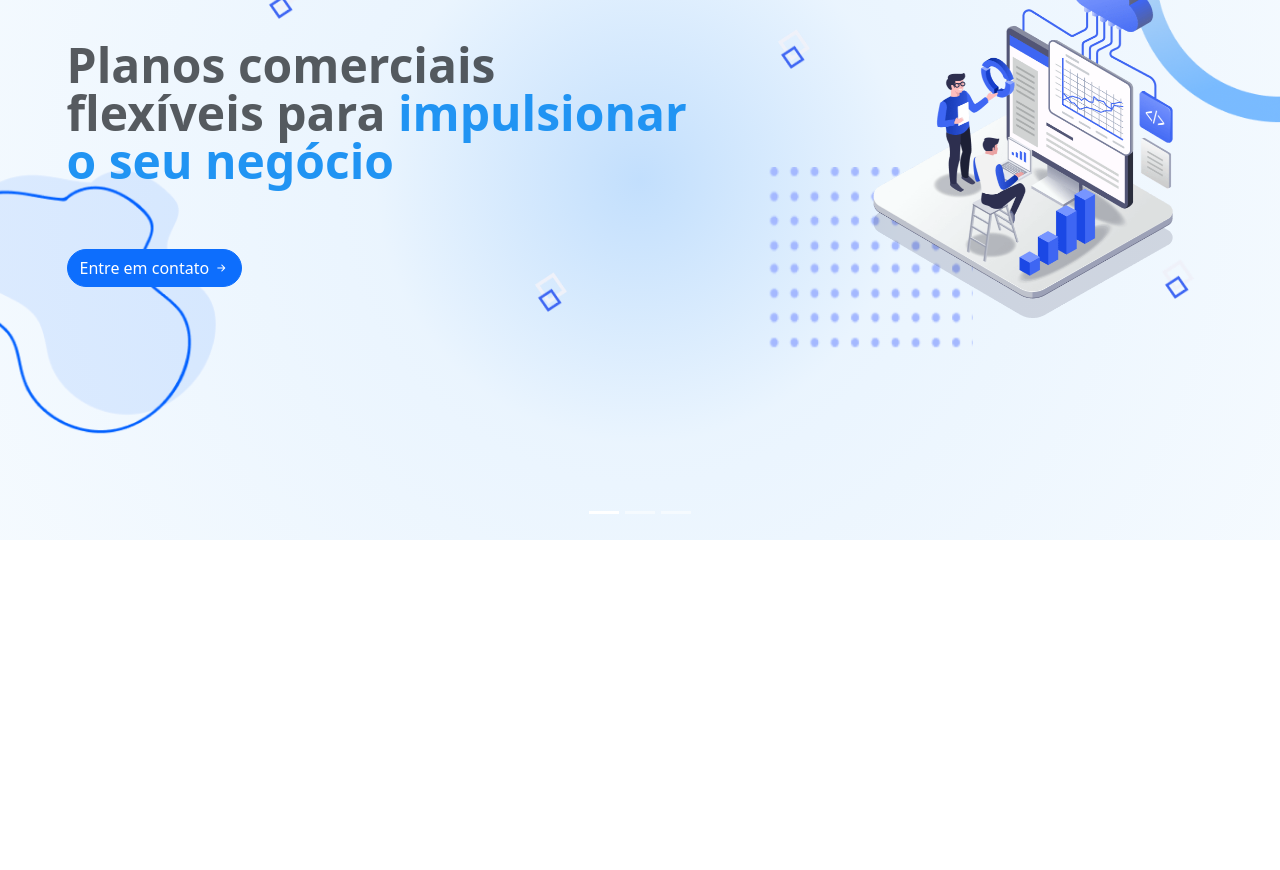
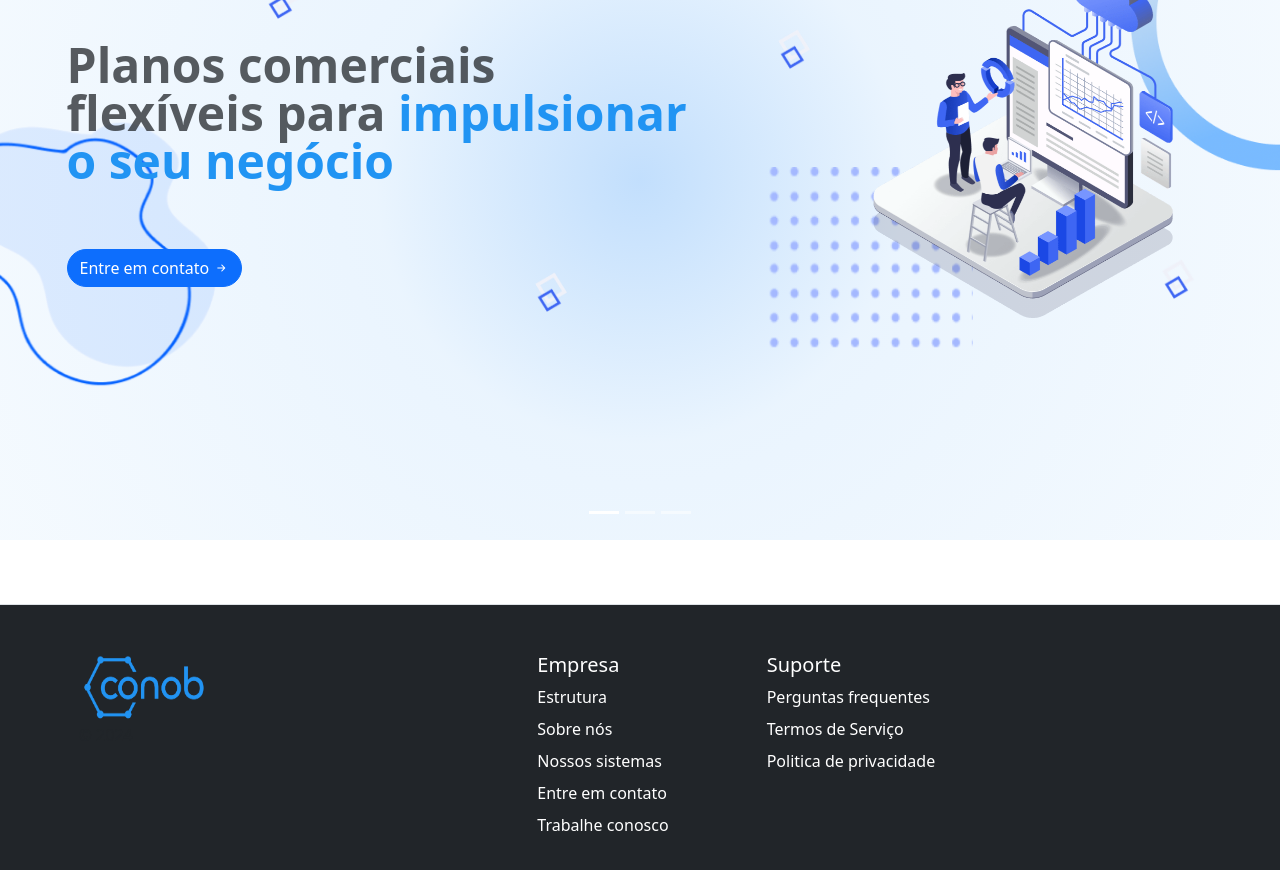
Before and after one commit to GreyPompom/conob_software, a React (Create React App) app: page / in a window 1280 px wide. Shown: the part 180-1050 px from the top of the page. Before the commit the page ends 800 px from the top, so only its background shows below. Built offline with nearby package versions, Linux system fonts and the light colour scheme.

Commit message:
feat: footer

```diff
--- /dev/null
+++ b/src/components/Footer/footer.css
@@ -0,0 +1,9 @@
+footer .logo-navbar{
+    height: 70px;
+    width: 130px;
+  }
+    footer {
+        padding: 0 5.2vw;
+        margin-right:0 !important;
+        margin-left:0 !important;
+    }
--- /dev/null
+++ b/src/components/Footer/footer.js
@@ -0,0 +1,40 @@
+import logo from '../../assets/logo/logo_conob_zoom.png';
+import './footer.css';
+function footer() {
+  return (
+      <footer class="row row-cols-1 row-cols-sm-2 row-cols-md-5 py-5  border-top bg-dark text-white">
+        <div class="col mb-3">
+        <a className="navbar-brand " href="#">
+            <img src={logo} alt="Logo" className="logo-navbar" />
+          </a>
+          <p class="text-body-secondary">&copy; 2024</p>
+        </div>
+
+        <div class="col mb-3">
+
+        </div>
+
+        <div class="col mb-3 ">
+          <h5>Empresa</h5>
+          <ul class="nav flex-column">
+            <li class="nav-item mb-2"><a href="#" class="nav-link p-0 text-white">Estrutura</a></li>
+            <li class="nav-item mb-2"><a href="#" class="nav-link p-0 text-white">Sobre nós</a></li>
+            <li class="nav-item mb-2"><a href="#" class="nav-link p-0 text-white">Nossos sistemas</a></li>
+            <li class="nav-item mb-2"><a href="#" class="nav-link p-0 text-white">Entre em contato</a></li>
+            <li class="nav-item mb-2"><a href="#" class="nav-link p-0 text-white">Trabalhe conosco</a></li>
+          </ul>
+        </div>
+
+        <div class="col mb-3">
+          <h5>Suporte</h5>
+          <ul class="nav flex-column">
+            <li class="nav-item mb-2"><a href="#" class="nav-link p-0 text-white">Perguntas frequentes</a></li>
+            <li class="nav-item mb-2"><a href="#" class="nav-link p-0 text-white">Termos de Serviço</a></li>
+            <li class="nav-item mb-2"><a href="#" class="nav-link p-0 text-white">Politica de privacidade</a></li>
+          </ul>
+        </div>
+      </footer>
+  );
+}
+
+export default footer;
--- a/src/components/Hero/Hero.css
+++ b/src/components/Hero/Hero.css
@@ -1,3 +1,4 @@
+
 /* Core Styles */
 .text-secondary-bg {
     color: var(--bs-secondary-color);
@@ -8,6 +9,8 @@
     min-height: 90vh;
     background: rgb(68, 156, 248);
     background: radial-gradient(circle, rgba(68, 156, 248, 0.32396708683473385) 0%, rgba(50, 152, 245, 0.1026785714285714) 36%, rgba(33, 148, 243, 0.048661800486618056) 100%);
+    overflow: hidden;
+    display: block;
 }
 
 .carousel-caption {
@@ -33,8 +36,18 @@
 }
 
 .position-relative {
-    position: relative;
+    position: relative !important;
+    overflow: hidden;
 }
+
+.position-absolute {
+    position: absolute ;
+}
+
+.position-fixed {
+    position: fixed;
+}
+
 
 .circulo {
     right: -70px;
@@ -43,7 +56,7 @@
 
 .mancha {
     left: -90px;
-    top: -14%;
+    top: -164%;
     width: 350px;
     height: 350px;
     z-index: 2;
--- a/src/components/Hero/Hero.js
+++ b/src/components/Hero/Hero.js
@@ -12,7 +12,7 @@ import './Hero.css';
 function Hero() {
     return (
 
-        <div id="myCarousel" class="carousel slide mb-6" data-bs-ride="carousel">
+        <div id="myCarousel" class="carousel slide mb-6 position-relative" data-bs-ride="carousel">
             <div class="carousel-indicators">
                 <button type="button" data-bs-target="#myCarousel" data-bs-slide-to="0" class="active" aria-current="true" aria-label="Slide 1"></button>
                 <button type="button" data-bs-target="#myCarousel" data-bs-slide-to="1" aria-label="Slide 2"></button>
@@ -21,26 +21,26 @@ function Hero() {
             <div class="carousel-inner">
                 <div class="carousel-item active">
                     <svg class="bd-placeholder-img" width="100%" height="100%" xmlns="http://www.w3.org/2000/svg" aria-hidden="true" preserveAspectRatio="xMidYMid slice" focusable="false"><rect width="100%" height="100%" fill="transparent" /></svg>
-                    <div class="container">
+                    <div class="container ">
                         <div class="carousel-caption text-start">
-                            <div class="row flex-lg-row-reverse align-items-center g-5 py-4">
-                                <div class="position-fixed top-0 end-0 p-3">
+                            <div class="row flex-lg-row-reverse align-items-center g-5 py-4 ">
+                                <div class="position-absolute top-0 end-0 p-3">
                                     <img src={circulo} class="position-absolute circulo" alt="circulo azul" width="300" height="300" loading="lazy"></img>
 
                                 </div>
-                                <div class="position-fixed end-0 p-3 ">
+                                <div class="position-absolute end-0 p-3 ">
                                     <img src={manchaazul} class="position-absolute mancha" alt="mancha azul" width="320" height="320" loading="lazy"></img>
                                 </div>
-                                <div class="position-fixed end-0 p-3 ">
+                                <div class="position-absolute end-0 p-3 ">
                                     <img src={triangulo} class="position-absolute triangulo spin" alt="triangulos 1 azul e 1 branco" width="50" height="50" loading="lazy"></img>
                                 </div>
-                                <div class="position-fixed end-0 p-3 ">
+                                <div class="position-absolute end-0 p-3 ">
                                     <img src={triangulo} class="position-absolute triangulo-2 spin" alt="triangulos 1 azul e 1 branco" width="50" height="50" loading="lazy"></img>
                                 </div>
-                                <div class="position-fixed end-0 p-3 ">
+                                <div class="position-absolute end-0 p-3 ">
                                     <img src={triangulo} class="position-absolute triangulo-3 spin" alt="triangulos 1 azul e 1 branco" width="50" height="50" loading="lazy"></img>
                                 </div>
-                                <div class="position-fixed end-0 p-3 ">
+                                <div class="position-absolute end-0 p-3 ">
                                     <img src={triangulo} class="position-absolute triangulo-4 spin" alt="triangulos 1 azul e 1 branco" width="50" height="50" loading="lazy"></img>
                                 </div>
                                 <div class="col-10 col-sm-8 col-lg-4 mx-sm-auto">
--- a/src/index.js
+++ b/src/index.js
@@ -5,6 +5,7 @@ import './index.css';
 import App from './App';
 import reportWebVitals from './reportWebVitals';
 import NavBar from './components/NavBar';
+import Footer from './components/Footer/footer';
 import 'bootstrap/dist/css/bootstrap.min.css';
 import 'bootstrap-icons/font/bootstrap-icons.css';
 
@@ -13,6 +14,7 @@ root.render(
   <React.StrictMode>
     <NavBar />
     <App />
+    <Footer/>
   </React.StrictMode>
 );
 
```
